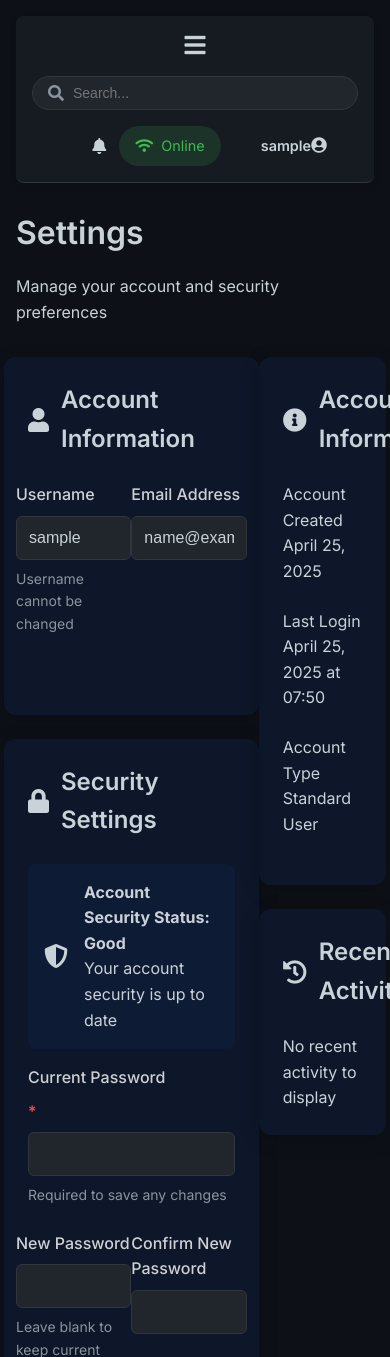
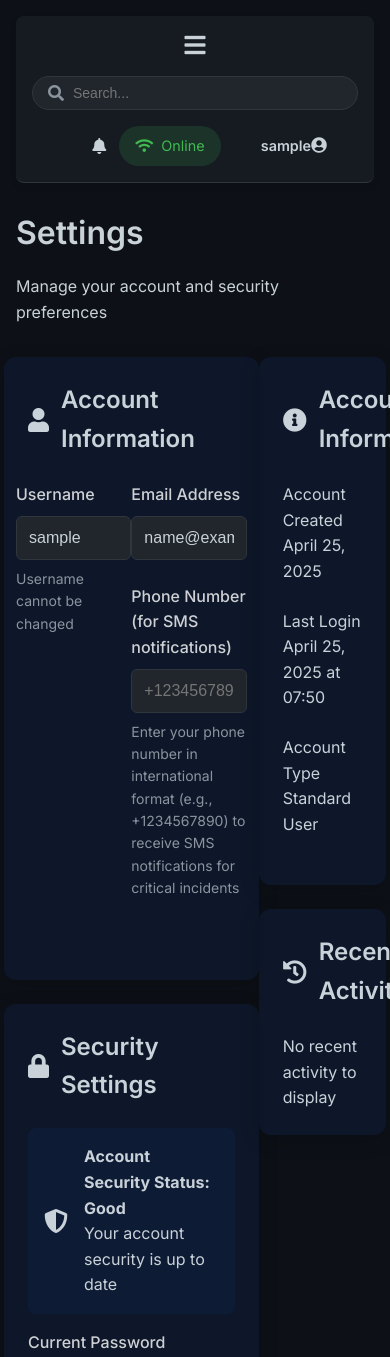
Before and after one commit to shhh6666/CyberShieldIntelligence, a Flask app: page /settings/settings in a window 390 px wide; the page is wider, and only the part inside the window is pictured. Shown: the top 1357 px of that part. Run offline with Flask 3, Linux system fonts and the light colour scheme; the visitor is signed in with stand-in values (Sample User, id 1); some libraries are stand-ins or nearby versions.

Commit message:
Enable SMS alerts for critical security incidents and add phone number field
Adds SMS notification functionality for high-severity incidents and a phone number field to user settings.

Replit-Commit-Author: Agent
Replit-Commit-Session-Id: f17c579f-63a6-4378-b7ee-a74191fe1767
Replit-Commit-Screenshot-Url: https://storage.googleapis.com/screenshot-production-us-central1/35dbfeac-790f-4bad-9c87-6d98d5b470d2/de65bf09-1a34-4c58-a0be-10b1e2c09d42.jpg

```diff
--- a/forms.py
+++ b/forms.py
@@ -91,6 +91,7 @@ class SettingsForm(FlaskForm):
         choices=[
             ('email_critical', 'Email me about critical security alerts'),
             ('email_all', 'Email me about all security alerts'),
+            ('sms_critical', 'SMS me about critical and high severity incidents'),
             ('activity_summary', 'Weekly activity summary'),
             ('security_tips', 'Security tips and recommendations')
         ],
--- a/templates/dashboard/settings.html
+++ b/templates/dashboard/settings.html
@@ -239,6 +239,17 @@
                                                 {% endfor %}
                                             {% endif %}
                                         </div>
+
+                                        <div class="form-group mt-3">
+                                            <label>{{ form.phone_number.label }}</label>
+                                            {{ form.phone_number(class="form-control", placeholder="+1234567890") }}
+                                            {% if form.phone_number.errors %}
+                                                {% for error in form.phone_number.errors %}
+                                                    <div class="invalid-feedback">{{ error }}</div>
+                                                {% endfor %}
+                                            {% endif %}
+                                            <small class="form-text text-muted">Enter your phone number in international format (e.g., +1234567890) to receive SMS notifications for critical incidents</small>
+                                        </div>
                                     </div>
                                 </div>
                             </div>
```
Also changed, not shown: routes/incident_response.py (+16 -4 lines), utils/sms.py (+13 -1 lines).
